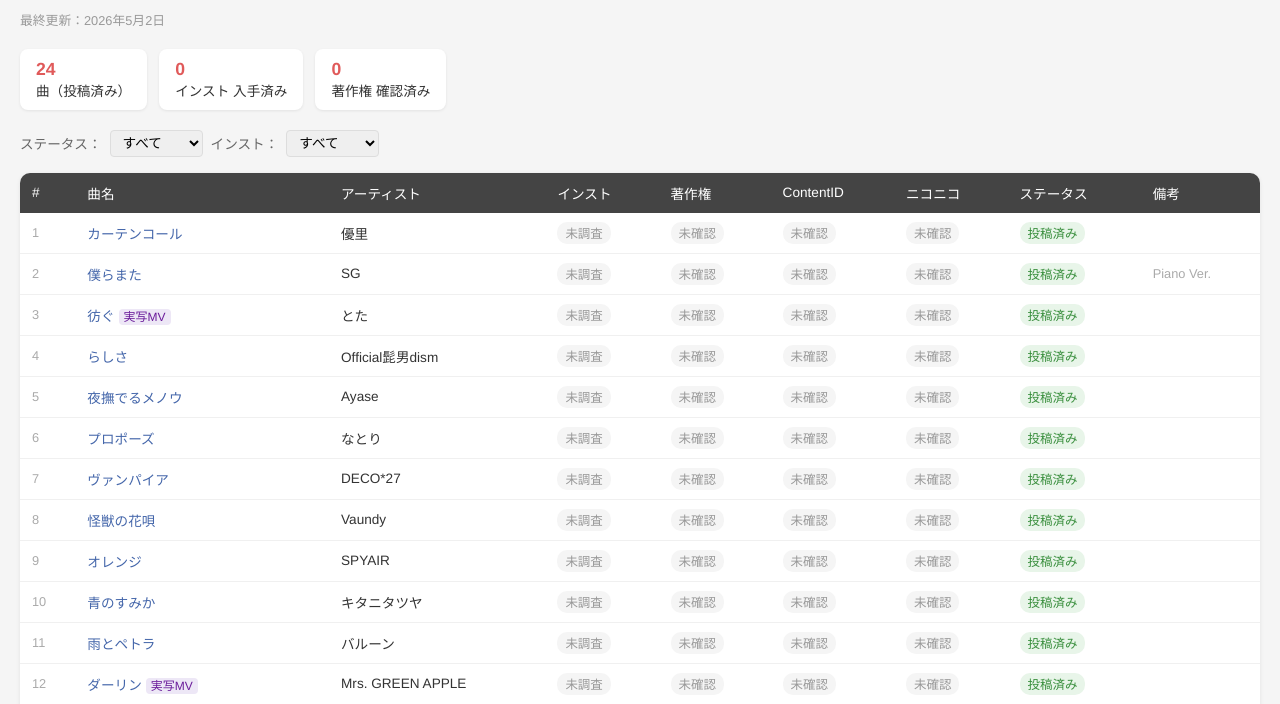
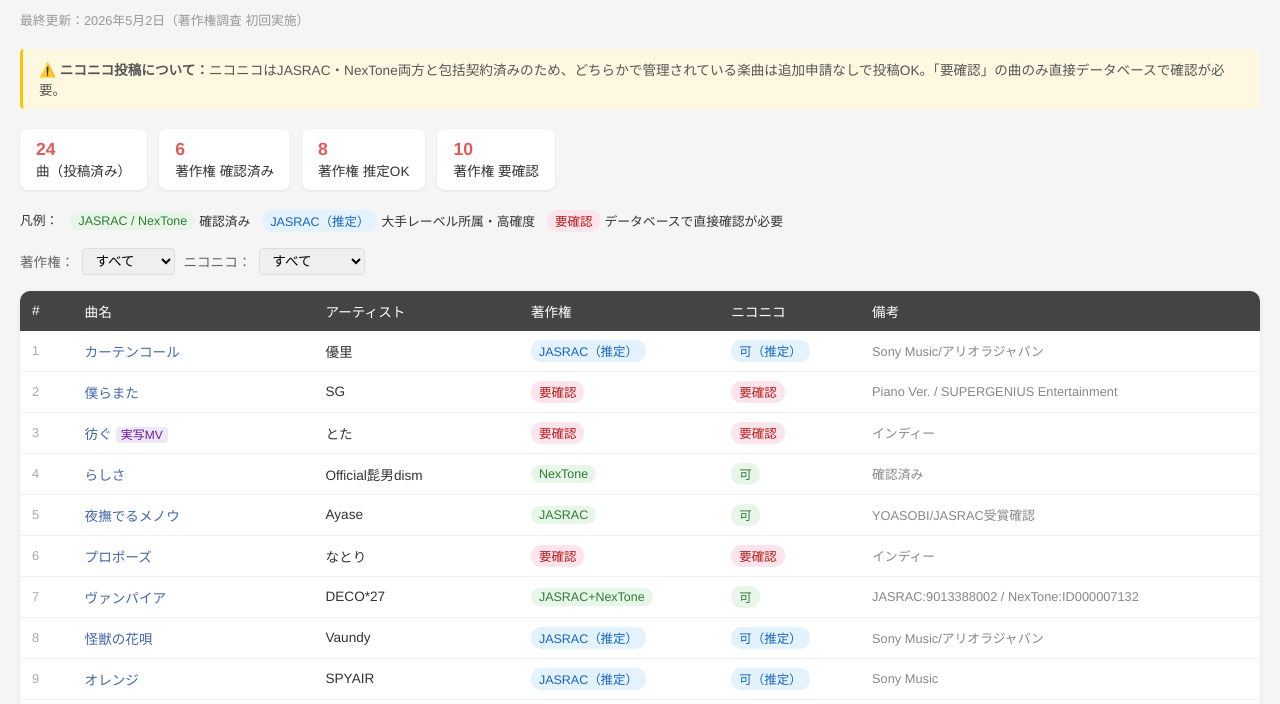
Before and after one commit to makotize-dev/youtube-support, a plain HTML site: page docs/songs.html in a window 1280 px wide. Shown: the part 96-800 px from the top of the page. Drawn offline with Linux system fonts and the light colour scheme.

Commit message:
update: 著作権調査結果を反映（24曲）

```diff
--- a/docs/songs.html
+++ b/docs/songs.html
@@ -22,6 +22,7 @@
     .summary { display: flex; gap: 12px; margin-bottom: 20px; flex-wrap: wrap; }
     .summary-item { background: #fff; border-radius: 8px; padding: 10px 16px; font-size: 0.85rem; box-shadow: 0 1px 3px rgba(0,0,0,0.08); }
     .summary-item span { font-weight: bold; font-size: 1.1rem; display: block; color: #e05a5a; }
+    .note-box { background: #fff8e1; border-left: 3px solid #ffc107; padding: 10px 16px; border-radius: 4px; font-size: 0.85rem; margin-bottom: 20px; color: #555; }
     table { width: 100%; border-collapse: collapse; background: #fff; border-radius: 10px; overflow: hidden; box-shadow: 0 1px 4px rgba(0,0,0,0.08); font-size: 0.85rem; }
     th { background: #444; color: #fff; padding: 10px 12px; text-align: left; font-weight: normal; white-space: nowrap; }
     td { padding: 9px 12px; border-bottom: 1px solid #f0f0f0; vertical-align: middle; }
@@ -36,43 +37,58 @@
       font-size: 0.78rem;
       white-space: nowrap;
     }
-    .badge-done    { background: #e8f5e9; color: #388e3c; }
-    .badge-wip     { background: #fff3e0; color: #e65100; }
-    .badge-planned { background: #e3f2fd; color: #1565c0; }
-    .badge-ok      { background: #e8f5e9; color: #388e3c; }
-    .badge-ng      { background: #fce4ec; color: #c62828; }
-    .badge-unknown { background: #f5f5f5; color: #999; }
-    .badge-checked { background: #e8f5e9; color: #388e3c; }
+    .badge-confirmed  { background: #e8f5e9; color: #2e7d32; }
+    .badge-estimated  { background: #e3f2fd; color: #1565c0; }
+    .badge-check      { background: #fce4ec; color: #b71c1c; }
+    .badge-ok         { background: #e8f5e9; color: #2e7d32; }
+    .badge-ok-est     { background: #e3f2fd; color: #1565c0; }
+    .badge-ng         { background: #fce4ec; color: #b71c1c; }
+    .badge-unknown    { background: #f5f5f5; color: #999; }
+    .badge-done       { background: #e8f5e9; color: #388e3c; }
+    .mv-tag { font-size: 0.75rem; background: #ede7f6; color: #6a1b9a; border-radius: 4px; padding: 1px 5px; margin-left: 4px; }
     .no { color: #aaa; font-size: 0.8rem; }
-    .mv-tag { font-size: 0.75rem; background: #ede7f6; color: #6a1b9a; border-radius: 4px; padding: 1px 5px; margin-left: 4px; }
+    .legend { display: flex; gap: 12px; flex-wrap: wrap; font-size: 0.8rem; margin-bottom: 16px; }
+    .legend-item { display: flex; align-items: center; gap: 4px; }
   </style>
 </head>
 <body>
 
 <div class="nav"><a href="index.html">← ダッシュボードへ戻る</a></div>
 <h1>🎵 楽曲一覧</h1>
-<p class="updated">最終更新：2026年5月2日</p>
+<p class="updated">最終更新：2026年5月2日（著作権調査 初回実施）</p>
+
+<div class="note-box">
+  ⚠️ <strong>ニコニコ投稿について：</strong>ニコニコはJASRAC・NexTone両方と包括契約済みのため、どちらかで管理されている楽曲は追加申請なしで投稿OK。「要確認」の曲のみ直接データベースで確認が必要。
+</div>
 
 <div class="summary">
   <div class="summary-item"><span id="total-count">-</span>曲（投稿済み）</div>
-  <div class="summary-item"><span id="inst-done">-</span>インスト 入手済み</div>
-  <div class="summary-item"><span id="copy-done">-</span>著作権 確認済み</div>
+  <div class="summary-item"><span id="copy-confirmed">-</span>著作権 確認済み</div>
+  <div class="summary-item"><span id="copy-estimated">-</span>著作権 推定OK</div>
+  <div class="summary-item"><span id="copy-check">-</span>著作権 要確認</div>
+</div>
+
+<div class="legend">
+  <span>凡例：</span>
+  <div class="legend-item"><span class="badge badge-confirmed">JASRAC / NexTone</span> 確認済み</div>
+  <div class="legend-item"><span class="badge badge-estimated">JASRAC（推定）</span> 大手レーベル所属・高確度</div>
+  <div class="legend-item"><span class="badge badge-check">要確認</span> データベースで直接確認が必要</div>
 </div>
 
 <div class="filter-bar">
-  <label>ステータス：</label>
-  <select id="filter-status" onchange="renderTable()">
+  <label>著作権：</label>
+  <select id="filter-copy" onchange="renderTable()">
     <option value="">すべて</option>
-    <option value="投稿済み">投稿済み</option>
-    <option value="作業中">作業中</option>
-    <option value="予定">予定</option>
+    <option value="confirmed">確認済み</option>
+    <option value="estimated">推定OK</option>
+    <option value="check">要確認</option>
   </select>
-  <label>インスト：</label>
-  <select id="filter-inst" onchange="renderTable()">
+  <label>ニコニコ：</label>
+  <select id="filter-nico" onchange="renderTable()">
     <option value="">すべて</option>
-    <option value="未調査">未調査</option>
-    <option value="調査中">調査中</option>
-    <option value="入手済み">入手済み</option>
+    <option value="可">可</option>
+    <option value="可（推定）">可（推定）</option>
+    <option value="要確認">要確認</option>
   </select>
 </div>
 
@@ -82,11 +98,8 @@
       <th>#</th>
       <th>曲名</th>
       <th>アーティスト</th>
-      <th>インスト</th>
       <th>著作権</th>
-      <th>ContentID</th>
       <th>ニコニコ</th>
-      <th>ステータス</th>
       <th>備考</th>
     </tr>
   </thead>
@@ -95,66 +108,70 @@
 
 <script>
 const songs = [
-  { no:1,  title:"カーテンコール",  artist:"優里",              url:"https://www.youtube.com/watch?v=jpiSvrVxceQ", inst:"未調査", copy:"未確認", cid:"未確認", nico:"未確認", status:"投稿済み", note:"" },
-  { no:2,  title:"僕らまた",        artist:"SG",                url:"https://www.youtube.com/watch?v=ZYFkqmtawHo", inst:"未調査", copy:"未確認", cid:"未確認", nico:"未確認", status:"投稿済み", note:"Piano Ver." },
-  { no:3,  title:"彷ぐ",            artist:"とた",              url:"https://www.youtube.com/watch?v=YVgJQSj_yBg", inst:"未調査", copy:"未確認", cid:"未確認", nico:"未確認", status:"投稿済み", note:"実写MV" },
-  { no:4,  title:"らしさ",          artist:"Official髭男dism",  url:"https://www.youtube.com/watch?v=pVqJ_lDcE-A", inst:"未調査", copy:"未確認", cid:"未確認", nico:"未確認", status:"投稿済み", note:"" },
-  { no:5,  title:"夜撫でるメノウ",  artist:"Ayase",             url:"https://www.youtube.com/watch?v=tGF-g3wJ7cA", inst:"未調査", copy:"未確認", cid:"未確認", nico:"未確認", status:"投稿済み", note:"" },
-  { no:6,  title:"プロポーズ",      artist:"なとり",            url:"https://www.youtube.com/watch?v=DR-Xc114ThA", inst:"未調査", copy:"未確認", cid:"未確認", nico:"未確認", status:"投稿済み", note:"" },
-  { no:7,  title:"ヴァンパイア",    artist:"DECO*27",           url:"https://www.youtube.com/watch?v=LwMJbkUabFY", inst:"未調査", copy:"未確認", cid:"未確認", nico:"未確認", status:"投稿済み", note:"" },
-  { no:8,  title:"怪獣の花唄",      artist:"Vaundy",            url:"https://www.youtube.com/watch?v=-ehNEQA7Jrc", inst:"未調査", copy:"未確認", cid:"未確認", nico:"未確認", status:"投稿済み", note:"" },
-  { no:9,  title:"オレンジ",        artist:"SPYAIR",            url:"https://www.youtube.com/watch?v=qqKrdDiHlvw", inst:"未調査", copy:"未確認", cid:"未確認", nico:"未確認", status:"投稿済み", note:"" },
-  { no:10, title:"青のすみか",      artist:"キタニタツヤ",      url:"https://www.youtube.com/watch?v=maFfx1IW-Ok", inst:"未調査", copy:"未確認", cid:"未確認", nico:"未確認", status:"投稿済み", note:"" },
-  { no:11, title:"雨とペトラ",      artist:"バルーン",          url:"https://www.youtube.com/watch?v=CJlsmbJQ9es", inst:"未調査", copy:"未確認", cid:"未確認", nico:"未確認", status:"投稿済み", note:"" },
-  { no:12, title:"ダーリン",        artist:"Mrs. GREEN APPLE",  url:"https://www.youtube.com/watch?v=SbqZoc44NTo", inst:"未調査", copy:"未確認", cid:"未確認", nico:"未確認", status:"投稿済み", note:"実写MV" },
-  { no:13, title:"春を告げる",      artist:"yama",              url:"https://www.youtube.com/watch?v=n_Q4FTglnFA", inst:"未調査", copy:"未確認", cid:"未確認", nico:"未確認", status:"投稿済み", note:"" },
-  { no:14, title:"絶え間なく藍色",  artist:"獅子志司",          url:"https://www.youtube.com/watch?v=3Ll5p6LD3qU", inst:"未調査", copy:"未確認", cid:"未確認", nico:"未確認", status:"投稿済み", note:"" },
-  { no:15, title:"IN_MY_HEAD",      artist:"なとり",            url:"https://www.youtube.com/watch?v=j88L4G0xwuY", inst:"未調査", copy:"未確認", cid:"未確認", nico:"未確認", status:"投稿済み", note:"" },
-  { no:16, title:"ACTOR",           artist:"友成空",            url:"https://www.youtube.com/watch?v=ecQjjKpu5Ok", inst:"未調査", copy:"未確認", cid:"未確認", nico:"未確認", status:"投稿済み", note:"" },
-  { no:17, title:"Bunny Girl",      artist:"AKASAKI",           url:"https://www.youtube.com/watch?v=0KNvBnO9-pY", inst:"未調査", copy:"未確認", cid:"未確認", nico:"未確認", status:"投稿済み", note:"" },
-  { no:18, title:"メロドラマ",      artist:"なとり & imase",    url:"https://www.youtube.com/watch?v=cZDYkJ6zIR8", inst:"未調査", copy:"未確認", cid:"未確認", nico:"未確認", status:"投稿済み", note:"" },
-  { no:19, title:"ツキミソウ",      artist:"Novelbright",       url:"https://www.youtube.com/watch?v=DTQzWm3owUg", inst:"未調査", copy:"未確認", cid:"未確認", nico:"未確認", status:"投稿済み", note:"実写MV" },
-  { no:20, title:"梅酒ロック",      artist:"メガテラ・ゼロ",    url:"https://www.youtube.com/watch?v=bOydSx6EDqQ", inst:"未調査", copy:"未確認", cid:"未確認", nico:"未確認", status:"投稿済み", note:"" },
-  { no:21, title:"寝めっ娘",        artist:"友成空",            url:"https://www.youtube.com/watch?v=YY1_JsGMaTM", inst:"未調査", copy:"未確認", cid:"未確認", nico:"未確認", status:"投稿済み", note:"" },
-  { no:22, title:"ダーリン",        artist:"須田景凪",          url:"https://www.youtube.com/watch?v=lQhe4_dxdLU", inst:"未調査", copy:"未確認", cid:"未確認", nico:"未確認", status:"投稿済み", note:"" },
-  { no:23, title:"バーゲンセール",  artist:"音田雅則",          url:"https://www.youtube.com/watch?v=u4vI3MMmYf4", inst:"未調査", copy:"未確認", cid:"未確認", nico:"未確認", status:"投稿済み", note:"実写MV" },
-  { no:24, title:"笑うな！",        artist:"syudou",            url:"https://www.youtube.com/watch?v=gHjdlxqxD00", inst:"未調査", copy:"未確認", cid:"未確認", nico:"未確認", status:"投稿済み", note:"" },
+  { no:1,  title:"カーテンコール",  artist:"優里",             url:"https://www.youtube.com/watch?v=jpiSvrVxceQ", copy:"JASRAC（推定）",    nico:"可（推定）", mv:false, note:"Sony Music/アリオラジャパン" },
+  { no:2,  title:"僕らまた",        artist:"SG",               url:"https://www.youtube.com/watch?v=ZYFkqmtawHo", copy:"要確認",           nico:"要確認",   mv:false, note:"Piano Ver. / SUPERGENIUS Entertainment" },
+  { no:3,  title:"彷ぐ",            artist:"とた",             url:"https://www.youtube.com/watch?v=YVgJQSj_yBg", copy:"要確認",           nico:"要確認",   mv:true,  note:"インディー" },
+  { no:4,  title:"らしさ",          artist:"Official髭男dism", url:"https://www.youtube.com/watch?v=pVqJ_lDcE-A", copy:"NexTone",          nico:"可",       mv:false, note:"確認済み" },
+  { no:5,  title:"夜撫でるメノウ",  artist:"Ayase",            url:"https://www.youtube.com/watch?v=tGF-g3wJ7cA", copy:"JASRAC",           nico:"可",       mv:false, note:"YOASOBI/JASRAC受賞確認" },
+  { no:6,  title:"プロポーズ",      artist:"なとり",           url:"https://www.youtube.com/watch?v=DR-Xc114ThA", copy:"要確認",           nico:"要確認",   mv:false, note:"インディー" },
+  { no:7,  title:"ヴァンパイア",    artist:"DECO*27",          url:"https://www.youtube.com/watch?v=LwMJbkUabFY", copy:"JASRAC+NexTone",   nico:"可",       mv:false, note:"JASRAC:9013388002 / NexTone:ID000007132" },
+  { no:8,  title:"怪獣の花唄",      artist:"Vaundy",           url:"https://www.youtube.com/watch?v=-ehNEQA7Jrc", copy:"JASRAC（推定）",   nico:"可（推定）", mv:false, note:"Sony Music/アリオラジャパン" },
+  { no:9,  title:"オレンジ",        artist:"SPYAIR",           url:"https://www.youtube.com/watch?v=qqKrdDiHlvw", copy:"JASRAC（推定）",   nico:"可（推定）", mv:false, note:"Sony Music" },
+  { no:10, title:"青のすみか",      artist:"キタニタツヤ",     url:"https://www.youtube.com/watch?v=maFfx1IW-Ok", copy:"JASRAC（推定）",   nico:"可（推定）", mv:false, note:"Sony Music/MASTERSIX FOUNDATION" },
+  { no:11, title:"雨とペトラ",      artist:"バルーン",         url:"https://www.youtube.com/watch?v=CJlsmbJQ9es", copy:"JASRAC+NexTone",   nico:"可",       mv:false, note:"確認済み" },
+  { no:12, title:"ダーリン",        artist:"Mrs. GREEN APPLE", url:"https://www.youtube.com/watch?v=SbqZoc44NTo", copy:"JASRAC（推定）",   nico:"可（推定）", mv:true,  note:"Universal Music/EMI Records" },
+  { no:13, title:"春を告げる",      artist:"yama",             url:"https://www.youtube.com/watch?v=n_Q4FTglnFA", copy:"JASRAC（推定）",   nico:"可（推定）", mv:false, note:"Sony Music/Epic Records" },
+  { no:14, title:"絶え間なく藍色",  artist:"獅子志司",         url:"https://www.youtube.com/watch?v=3Ll5p6LD3qU", copy:"要確認",           nico:"要確認",   mv:false, note:"インディー/ボカロP" },
+  { no:15, title:"IN_MY_HEAD",      artist:"なとり",           url:"https://www.youtube.com/watch?v=j88L4G0xwuY", copy:"要確認",           nico:"要確認",   mv:false, note:"インディー" },
+  { no:16, title:"ACTOR",           artist:"友成空",           url:"https://www.youtube.com/watch?v=ecQjjKpu5Ok", copy:"要確認",           nico:"要確認",   mv:false, note:"インディー" },
+  { no:17, title:"Bunny Girl",      artist:"AKASAKI",          url:"https://www.youtube.com/watch?v=0KNvBnO9-pY", copy:"JASRAC+NexTone",   nico:"可",       mv:false, note:"JASRAC:9014141001 / NexTone:ID000005971" },
+  { no:18, title:"メロドラマ",      artist:"なとり & imase",   url:"https://www.youtube.com/watch?v=cZDYkJ6zIR8", copy:"要確認",           nico:"要確認",   mv:false, note:"インディー系" },
+  { no:19, title:"ツキミソウ",      artist:"Novelbright",      url:"https://www.youtube.com/watch?v=DTQzWm3owUg", copy:"JASRAC（推定）",   nico:"可（推定）", mv:true,  note:"Universal Music" },
+  { no:20, title:"梅酒ロック",      artist:"メガテラ・ゼロ",   url:"https://www.youtube.com/watch?v=bOydSx6EDqQ", copy:"要確認",           nico:"要確認",   mv:false, note:"インディー/ボカロ系" },
+  { no:21, title:"寝めっ娘",        artist:"友成空",           url:"https://www.youtube.com/watch?v=YY1_JsGMaTM", copy:"要確認",           nico:"要確認",   mv:false, note:"インディー" },
+  { no:22, title:"ダーリン",        artist:"須田景凪",         url:"https://www.youtube.com/watch?v=lQhe4_dxdLU", copy:"JASRAC（推定）",   nico:"可（推定）", mv:false, note:"Sony Music系" },
+  { no:23, title:"バーゲンセール",  artist:"音田雅則",         url:"https://www.youtube.com/watch?v=u4vI3MMmYf4", copy:"要確認",           nico:"要確認",   mv:true,  note:"インディー" },
+  { no:24, title:"笑うな！",        artist:"syudou",           url:"https://www.youtube.com/watch?v=gHjdlxqxD00", copy:"JASRAC",           nico:"可",       mv:false, note:"公式規約で確認済み" },
 ];
 
-function badgeClass(val) {
-  if (val === "入手済み" || val === "確認済み" || val === "なし" || val === "可") return "badge-ok";
-  if (val === "調査中" || val === "作業中") return "badge-wip";
-  if (val === "あり" || val === "不可") return "badge-ng";
-  if (val === "投稿済み") return "badge-done";
-  if (val === "予定") return "badge-planned";
-  return "badge-unknown";
+function copyType(copy) {
+  if (copy === "要確認") return "check";
+  if (copy.includes("推定")) return "estimated";
+  return "confirmed";
+}
+
+function nicoBadge(nico) {
+  if (nico === "可") return "badge-ok";
+  if (nico === "可（推定）") return "badge-ok-est";
+  return "badge-ng";
 }
 
 function renderTable() {
-  const statusFilter = document.getElementById("filter-status").value;
-  const instFilter   = document.getElementById("filter-inst").value;
-  const tbody = document.getElementById("song-table-body");
-  const filtered = songs.filter(s =>
-    (!statusFilter || s.status === statusFilter) &&
-    (!instFilter   || s.inst   === instFilter)
-  );
-  tbody.innerHTML = filtered.map(s => `
+  const copyFilter = document.getElementById("filter-copy").value;
+  const nicoFilter = document.getElementById("filter-nico").value;
+
+  const filtered = songs.filter(s => {
+    const ct = copyType(s.copy);
+    if (copyFilter && ct !== copyFilter) return false;
+    if (nicoFilter && s.nico !== nicoFilter) return false;
+    return true;
+  });
+
+  document.getElementById("song-table-body").innerHTML = filtered.map(s => `
     <tr>
       <td class="no">${s.no}</td>
-      <td><a href="${s.url}" target="_blank">${s.title}</a>${s.note && s.note.includes("MV") ? '<span class="mv-tag">実写MV</span>' : ''}</td>
+      <td><a href="${s.url}" target="_blank">${s.title}</a>${s.mv ? '<span class="mv-tag">実写MV</span>' : ''}</td>
       <td>${s.artist}</td>
-      <td><span class="badge ${badgeClass(s.inst)}">${s.inst}</span></td>
-      <td><span class="badge ${badgeClass(s.copy)}">${s.copy}</span></td>
-      <td><span class="badge ${badgeClass(s.cid)}">${s.cid}</span></td>
-      <td><span class="badge ${badgeClass(s.nico)}">${s.nico}</span></td>
-      <td><span class="badge ${badgeClass(s.status)}">${s.status}</span></td>
-      <td style="color:#aaa;font-size:0.8rem">${s.note && !s.note.includes("MV") ? s.note : ''}</td>
+      <td><span class="badge badge-${copyType(s.copy)}">${s.copy}</span></td>
+      <td><span class="badge ${nicoBadge(s.nico)}">${s.nico}</span></td>
+      <td style="color:#888;font-size:0.8rem">${s.note}</td>
     </tr>
   `).join("");
 
-  document.getElementById("total-count").textContent = songs.filter(s => s.status === "投稿済み").length;
-  document.getElementById("inst-done").textContent   = songs.filter(s => s.inst === "入手済み").length;
-  document.getElementById("copy-done").textContent   = songs.filter(s => s.copy === "確認済み").length;
+  document.getElementById("total-count").textContent   = songs.length;
+  document.getElementById("copy-confirmed").textContent = songs.filter(s => copyType(s.copy) === "confirmed").length;
+  document.getElementById("copy-estimated").textContent = songs.filter(s => copyType(s.copy) === "estimated").length;
+  document.getElementById("copy-check").textContent     = songs.filter(s => copyType(s.copy) === "check").length;
 }
 
 renderTable();
```
Also changed, not shown: songs/song-list.csv (+24 -24 lines).
